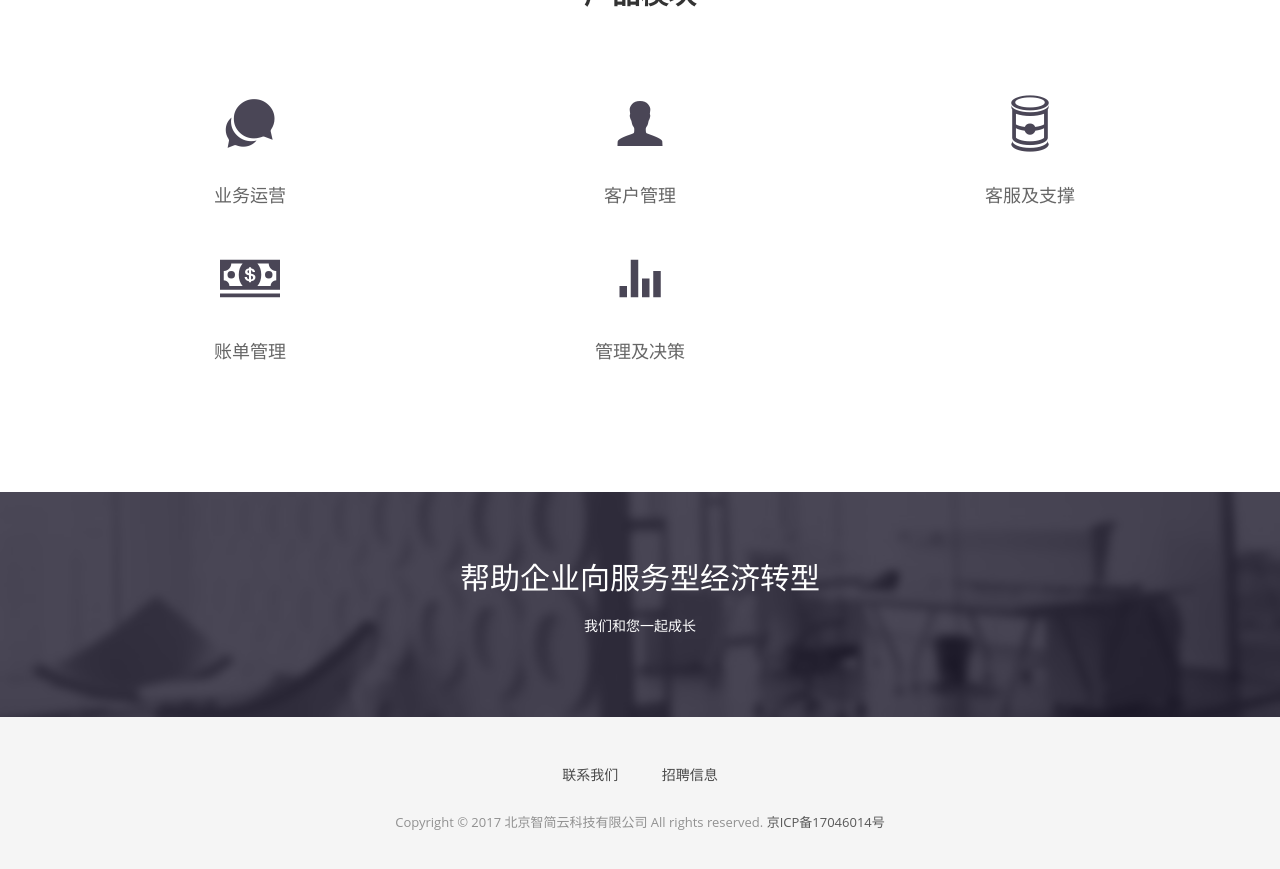
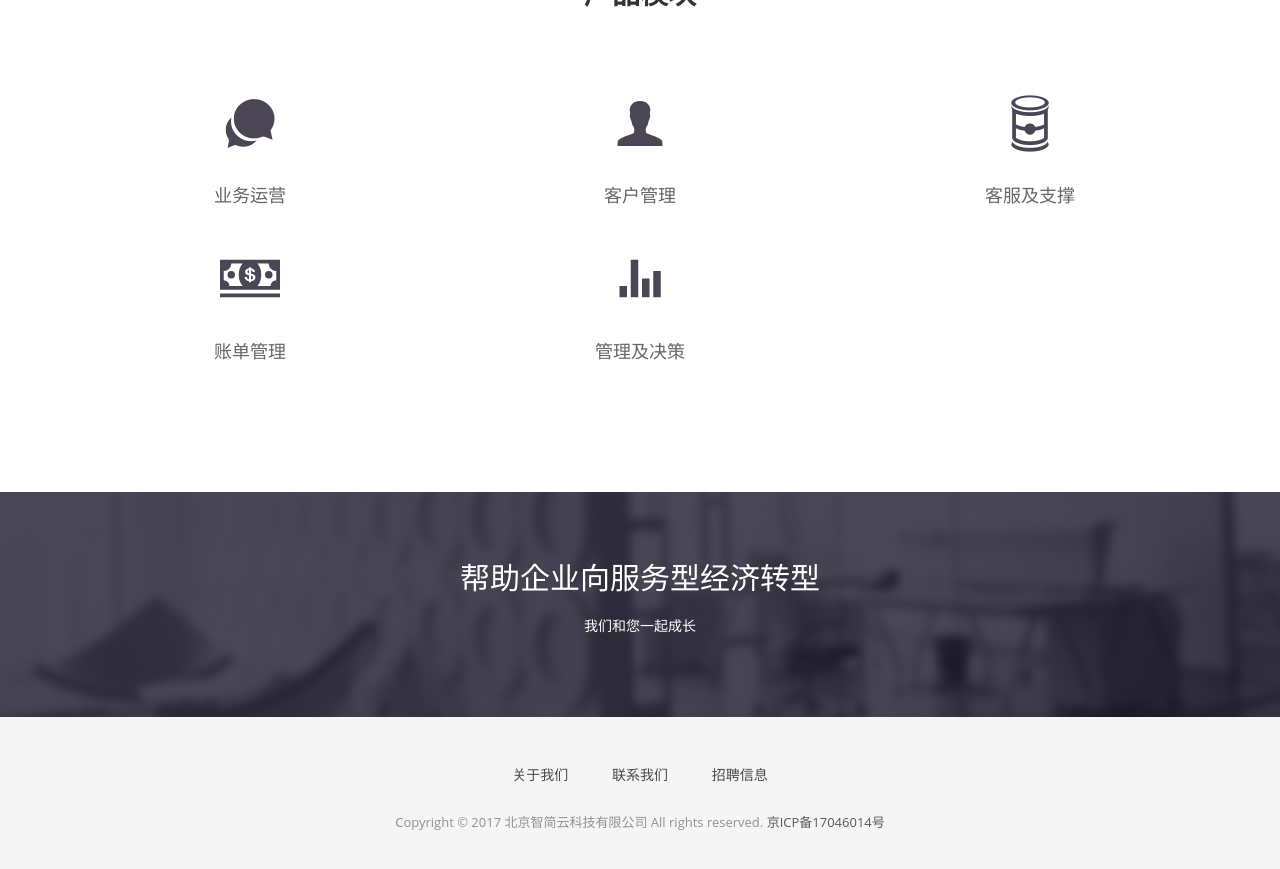
Before and after one commit to dreampivot/slipscloud.github.io, a Jekyll site: the page built from index.html, in a window 1280 px wide and 900 px high, scrolled down 1897 px. Shown: the top 869 px of the window. Built offline with Jekyll 4.4.1, drawn with Linux system fonts in a browser that asks for light colours; some web fonts are replaced.

Commit message:
Update footer.html

```diff
--- a/_includes/footer.html
+++ b/_includes/footer.html
@@ -11,6 +11,7 @@
              <li><a href="{{ site.baseurl }}/buzz">商务合作</a></li>
              <li><a href="{{ site.baseurl }}/media">媒体中心</a></li>
 -->
+                        <li><a href="{{ site.baseurl }}/about">关于我们</a></li>
              <li><a href="{{ site.baseurl }}/contact">联系我们</a></li>
              <li><a href="{{ site.baseurl }}/hiring">招聘信息</a></li>
           </ul>
```
